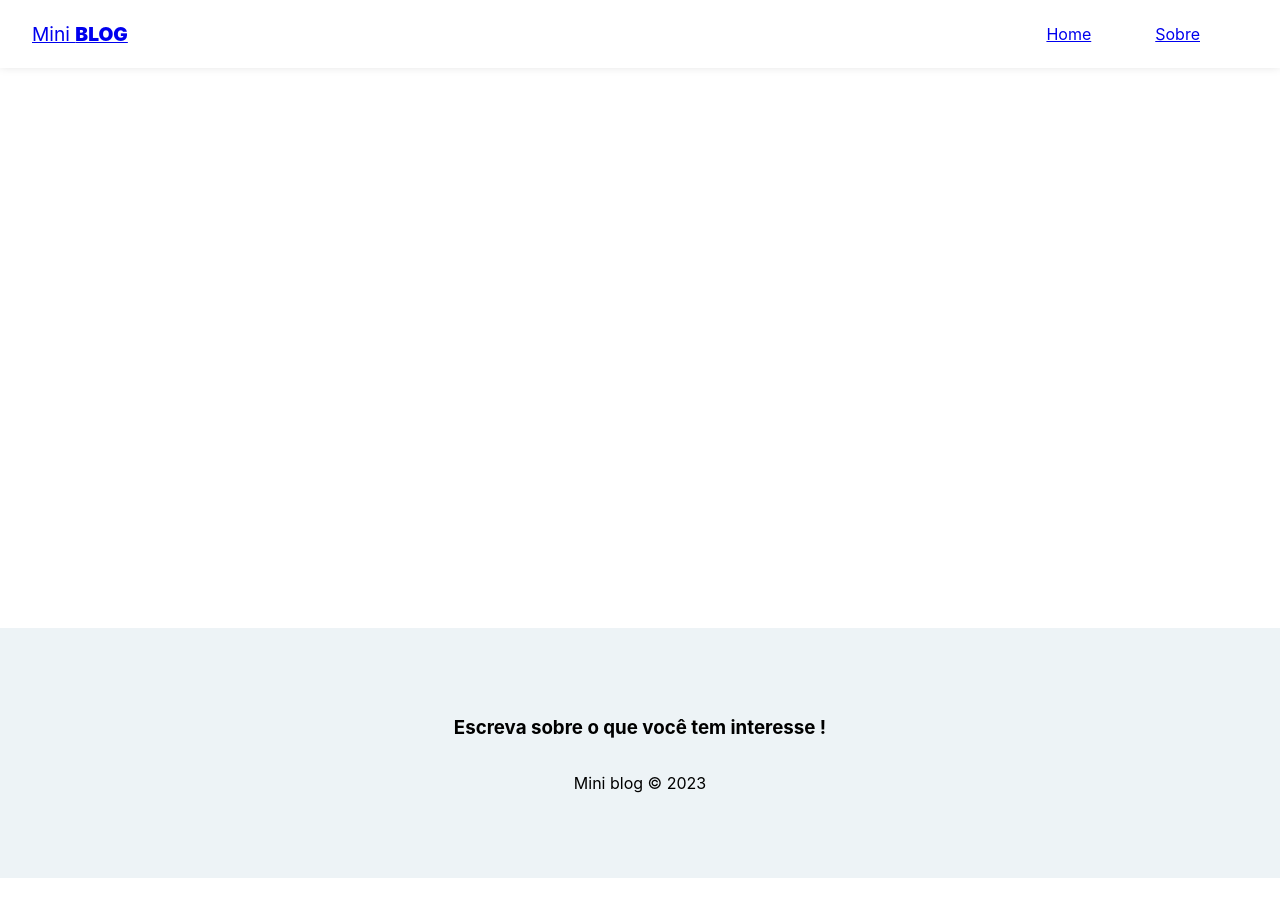
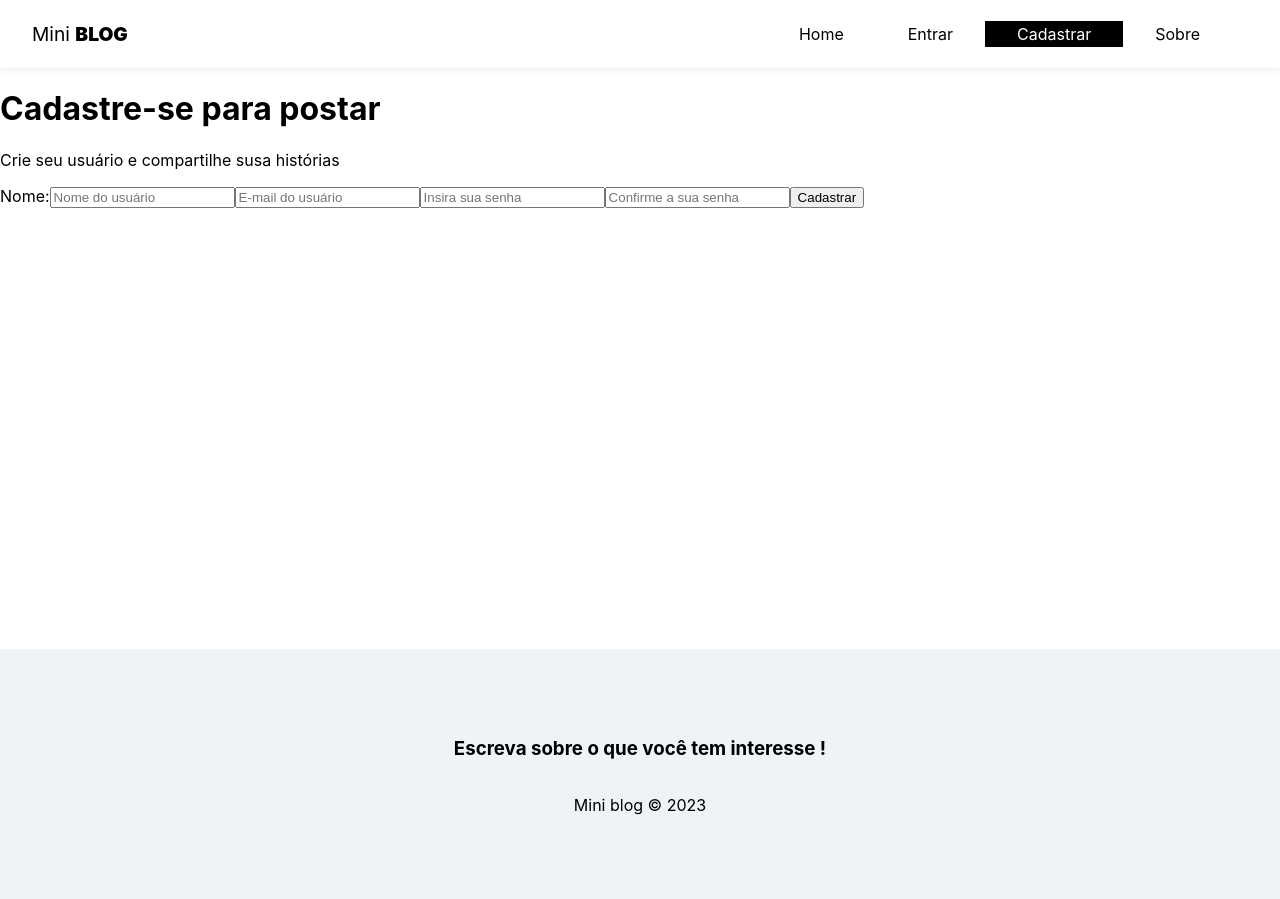
Before and after one commit to kaiotcp1/PROJECT----Mini_blog, a React (Create React App) app in the folder miniblog/miniblog/: page /register in a window 1280 px wide. Before the commit the page ends 878 px from the top, so only its background shows below. Built offline with nearby package versions, Linux system fonts and the light colour scheme.

Commit message:
Criando formulário de cadastro

```diff
--- a/miniblog/miniblog/src/App.css
+++ b/miniblog/miniblog/src/App.css
@@ -1,4 +1,6 @@
 .container {
   min-height: 60vh;
   margin-bottom: 5em;
+  text-decoration: none;
+
 }
--- a/miniblog/miniblog/src/App.js
+++ b/miniblog/miniblog/src/App.js
@@ -8,6 +8,8 @@ import Footer from './components/Footer';
 // Pages
 import Home from './pages/Home/Home';
 import About from './pages/About/About';
+import Login from './pages/login/Login';
+import Register from './pages/register/Register';
 
 
 function App() {
@@ -19,6 +21,8 @@ function App() {
           <Routes>
             <Route path='/' element={<Home />} />
             <Route path='/about' element={<About />} />
+            <Route path='/login' element={<Login />}></Route>
+            <Route path='/register' element={<Register />}></Route>
           </Routes>
         </div>
         <Footer />
--- a/miniblog/miniblog/src/components/Navbar.js
+++ b/miniblog/miniblog/src/components/Navbar.js
@@ -8,10 +8,16 @@ const Navbar = () => {
             <NavLink to="/" className={styles.brand}>Mini <span>Blog</span></NavLink>
             <ul className={styles.links_list}>
                 <li>
-                    <NavLink to="/" className={({isActive}) => (isActive ? styles.active : "")}>Home</NavLink>
+                    <NavLink to="/" className={({ isActive }) => (isActive ? styles.active : "")}>Home</NavLink>
                 </li>
                 <li>
-                    <NavLink to="/about" className={({isActive}) => (isActive ? styles.active : "")}>Sobre</NavLink>
+                    <NavLink to="/login" className={({ isActive }) => (isActive ? styles.active : "")}>Entrar</NavLink>
+                </li>
+                <li>
+                    <NavLink to="/register" className={({ isActive }) => (isActive ? styles.active : "")}>Cadastrar</NavLink>
+                </li>
+                <li>
+                    <NavLink to="/about" className={({ isActive }) => (isActive ? styles.active : "")}>Sobre</NavLink>
                 </li>
             </ul>
         </nav>
--- a/miniblog/miniblog/src/index.css
+++ b/miniblog/miniblog/src/index.css
@@ -11,3 +11,8 @@ code {
   font-family: source-code-pro, Menlo, Monaco, Consolas, 'Courier New',
     monospace;
 }
+
+a {
+  text-decoration: none;
+  color: inherit;
+}
--- /dev/null
+++ b/miniblog/miniblog/src/pages/login/Login.js
@@ -0,0 +1,12 @@
+import React from 'react'
+import styles from './Login.module.css';
+
+const Login = () => {
+  return (
+    <div>
+        <h2>Login</h2>
+    </div>
+  )
+}
+
+export default Login
--- /dev/null
+++ b/miniblog/miniblog/src/pages/register/Register.js
@@ -0,0 +1,52 @@
+import React from 'react'
+import styles from './Register.module.css';
+import { useState, useEffect } from 'react';
+
+function Register() {
+    return (
+        <div>
+            <h1>Cadastre-se para postar</h1>
+            <p>Crie seu usuário e compartilhe susa histórias</p>
+            <form >
+                <label >
+                    <span>Nome:</span>
+                    <input
+                        type="text"
+                        name='displayName'
+                        required
+                        placeholder='Nome do usuário'
+                    />
+                </label>
+                <label >
+                    <input
+                        type="email"
+                        name='email'
+                        required
+                        placeholder='E-mail do usuário'
+                    />
+                </label>
+                <label >
+                    <input
+                        type="password"
+                        name='password'
+                        required
+                        placeholder='Insira sua senha'
+                    />
+                </label>
+                <label >
+                    <input
+                        type="password"
+                        name='confirmPassword'
+                        required
+                        placeholder='Confirme a sua senha'
+                    />
+                </label>
+                <button className='btn'>Cadastrar</button>
+            </form>
+        </div>
+    )
+
+
+}
+
+export default Register
--- /dev/null
+++ b/miniblog/miniblog/src/pages/register/Register.module.css
@@ -0,0 +1,7 @@
+.register {
+    text-align: center;
+}
+
+.register p {
+    color: #aaa;
+}
```
Also changed, not shown: miniblog/miniblog/src/pages/login/Login.module.css (added).
